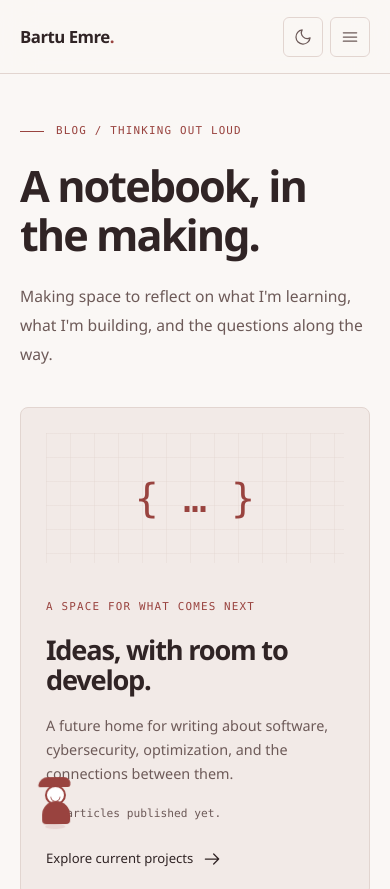
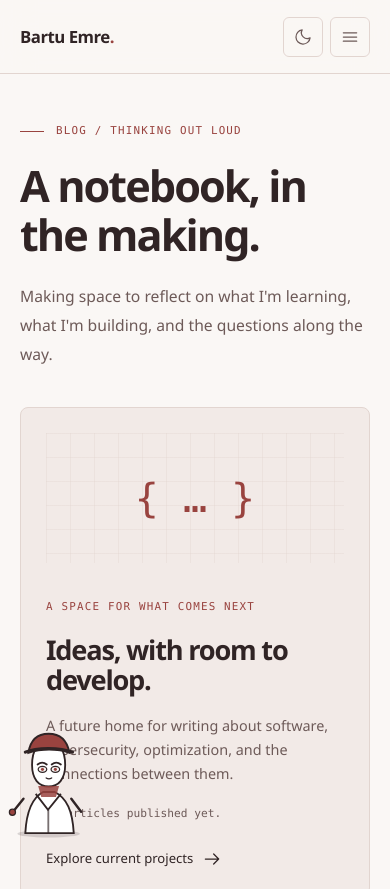
Before and after one commit to bartuemre/bartuemre-portfolio, an Astro site: page /blog in a window 390 px wide. Shown: the top 889 px of the page. Built offline with nearby package versions, Linux system fonts and the light colour scheme; Astro itself is replaced by a stand-in of ours.

Commit message:
Redesign detective with fixed body and tracking eyes
Make detective stationary with pointer-tracking eyes

```diff
--- a/src/components/Detective.astro
+++ b/src/components/Detective.astro
@@ -1,10 +1,38 @@
-<div class="detective" id="mouse-detective" aria-hidden="true"><div class="detective-bubble">tracking signal</div><div class="detective-figure"><span class="detective-hat"></span><span class="detective-face">◡</span><span class="detective-coat"></span></div></div>
+<div class="detective" id="mouse-detective" aria-hidden="true">
+  <svg class="detective-art" viewBox="0 0 150 190" fill="none">
+    <ellipse cx="76" cy="181" rx="51" ry="6" fill="currentColor" opacity=".16" />
+    <path d="M38 180c2-36 12-58 29-67h19c20 10 29 31 31 67H38Z" fill="var(--surface)" stroke="currentColor" stroke-width="3" />
+    <path d="m55 116 20 26 21-26" stroke="currentColor" stroke-width="3" />
+    <path d="M74 142h3v38h-3z" fill="currentColor" opacity=".65" />
+    <g id="detective-head" style="transform-origin: 76px 76px">
+      <path d="M49 69c0-25 11-40 27-40s27 15 27 40c0 23-11 35-27 35S49 92 49 69Z" fill="var(--surface)" stroke="currentColor" stroke-width="3" />
+      <path d="M43 49c3-19 14-31 33-31 18 0 30 10 34 31-19-7-46-7-67 0Z" fill="var(--accent)" stroke="currentColor" stroke-width="3" />
+      <path d="M38 48c18-8 57-8 77 0" stroke="currentColor" stroke-width="5" stroke-linecap="round" />
+      <path d="M58 68c5-4 10-4 15 0M81 68c5-4 10-4 15 0" stroke="currentColor" stroke-width="3" stroke-linecap="round" />
+      <g class="detective-eyes">
+        <ellipse cx="66" cy="76" rx="7" ry="5" fill="var(--bg)" stroke="currentColor" stroke-width="2" />
+        <ellipse cx="87" cy="76" rx="7" ry="5" fill="var(--bg)" stroke="currentColor" stroke-width="2" />
+        <circle class="detective-pupil left" cx="66" cy="76" r="2.5" fill="var(--accent)" />
+        <circle class="detective-pupil right" cx="87" cy="76" r="2.5" fill="var(--accent)" />
+      </g>
+      <path d="M72 90c3 2 6 2 9 0" stroke="currentColor" stroke-width="2" stroke-linecap="round" />
+      <path d="M59 103h34l-5 18H64l-5-18Z" fill="var(--accent)" opacity=".85" />
+    </g>
+    <path d="M35 124 18 145M113 124l16 21" stroke="currentColor" stroke-width="4" stroke-linecap="round" />
+    <circle cx="17" cy="146" r="5" fill="var(--accent)" stroke="currentColor" stroke-width="2" />
+  </svg>
+</div>
 <script is:inline>
-  const detective = document.querySelector('#mouse-detective');
-  let targetX = 22, targetY = window.innerHeight - 86, x = targetX, y = targetY;
+  const head = document.querySelector('#detective-head');
+  const pupils = document.querySelectorAll('.detective-pupil');
   window.addEventListener('pointermove', (event) => {
-    targetX = Math.min(window.innerWidth - 74, Math.max(10, event.clientX * .12));
-    targetY = Math.min(window.innerHeight - 72, Math.max(10, window.innerHeight - 92 + event.clientY * .06));
+    const anchor = { x: 76, y: window.innerHeight - 112 };
+    const dx = event.clientX - anchor.x;
+    const dy = event.clientY - anchor.y;
+    const angle = Math.max(-8, Math.min(8, dx * .025));
+    head?.setAttribute('style', `transform: rotate(${angle}deg)`);
+    const lookX = Math.max(-2.2, Math.min(2.2, dx / 150));
+    const lookY = Math.max(-1.5, Math.min(1.5, dy / 180));
+    pupils.forEach((pupil) => pupil.setAttribute('transform', `translate(${lookX} ${lookY})`));
   }, { passive: true });
-  const follow = () => { x += (targetX - x) * .1; y += (targetY - y) * .1; if (detective) detective.style.transform = `translate3d(${x}px, ${y}px, 0)`; requestAnimationFrame(follow); }; follow();
 </script>
--- a/src/styles/global.css
+++ b/src/styles/global.css
@@ -146,13 +146,10 @@ h3 { font-size: 1.6rem; }
 .iprv-result.is-valid .iprv-result-mark { background: var(--success); color: var(--bg); }
 .iprv-result.is-warning { border-color: color-mix(in srgb, var(--accent) 55%, var(--line)); }
 .iprv-result.is-warning .iprv-result-mark { background: var(--accent); color: var(--button-text); }
-.detective { position: fixed; left: 0; top: 0; z-index: 25; pointer-events: none; width: 88px; height: 76px; transform: translate3d(22px,calc(100vh - 86px),0); will-change: transform; }
-.detective-bubble { position: absolute; left: 28px; bottom: 64px; opacity: 0; transform: translateY(5px); transition: opacity .25s, transform .25s; white-space: nowrap; padding: 5px 8px; border: 1px solid var(--line); border-radius: 4px; background: var(--surface); color: var(--muted); font: .55rem var(--font-mono); }
-.detective:hover .detective-bubble { opacity: 1; transform: none; }
-.detective-figure { position: absolute; left: 16px; bottom: 8px; width: 34px; height: 47px; color: var(--accent); animation: detective-float 2.8s ease-in-out infinite; }
-.detective-figure::after { content: ''; position: absolute; left: 6px; bottom: -5px; width: 22px; height: 5px; border-radius: 50%; background: color-mix(in srgb, var(--accent) 22%, transparent); animation: detective-shadow 2.8s ease-in-out infinite; }
-@keyframes detective-float { 0%, 100% { transform: translateY(0) rotate(-2deg); } 50% { transform: translateY(-5px) rotate(2deg); } }
-@keyframes detective-shadow { 0%, 100% { transform: scaleX(1); opacity: .65; } 50% { transform: scaleX(.78); opacity: .35; } }
+.detective { position: fixed; left: 10px; bottom: 8px; z-index: 25; pointer-events: none; width: 118px; height: 150px; color: var(--text); }
+.detective-art { display: block; width: 100%; height: 100%; overflow: visible; }
+#detective-head { transition: transform .16s ease-out; }
+.detective-pupil { transition: transform .12s ease-out; }
 .detective-hat { position: absolute; left: 1px; top: 0; width: 32px; height: 10px; border-radius: 12px 12px 3px 3px; background: var(--accent); transform: skew(-10deg); }
 .detective-face { position: absolute; left: 7px; top: 8px; display: grid; place-items: center; width: 21px; height: 20px; border-radius: 50%; background: var(--surface); border: 2px solid var(--accent); color: var(--accent); font-size: 13px; line-height: 1; }
 .detective-coat { position: absolute; left: 4px; bottom: 0; width: 28px; height: 23px; border-radius: 14px 14px 4px 4px; background: var(--accent); }
@@ -313,7 +310,7 @@ h3 { font-size: 1.6rem; }
   .iprv-demo { padding: 25px 20px; }
   .iprv-demo-heading { align-items: start; flex-direction: column; gap: 10px; }
   .iprv-input-row { flex-direction: column; }
-  .detective { transform: scale(.85); transform-origin: left bottom; }
+  .detective { left: 2px; bottom: 4px; width: 92px; height: 118px; }
 }
 @media (prefers-reduced-motion: reduce) {
   html { scroll-behavior: auto; }
```
